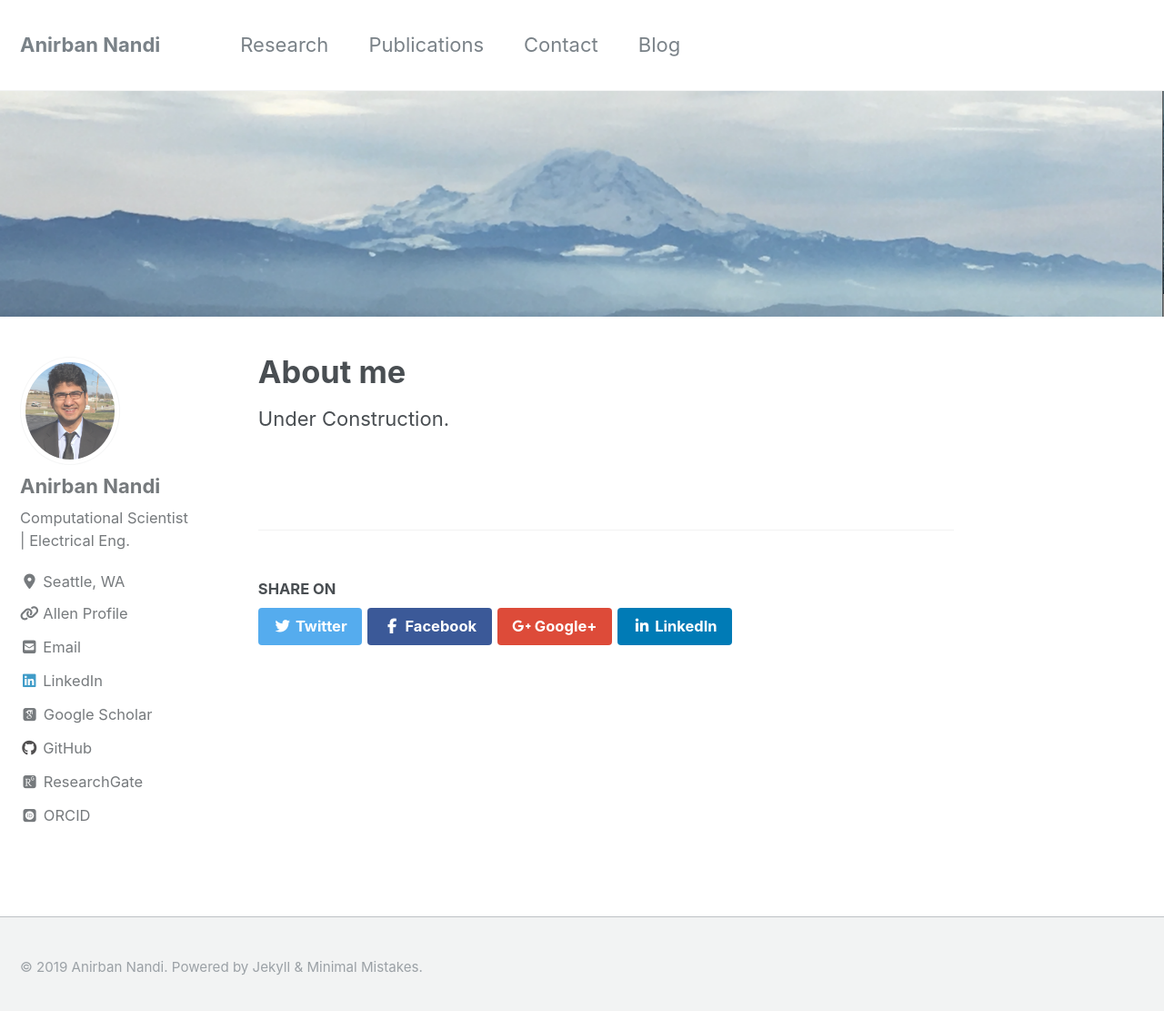
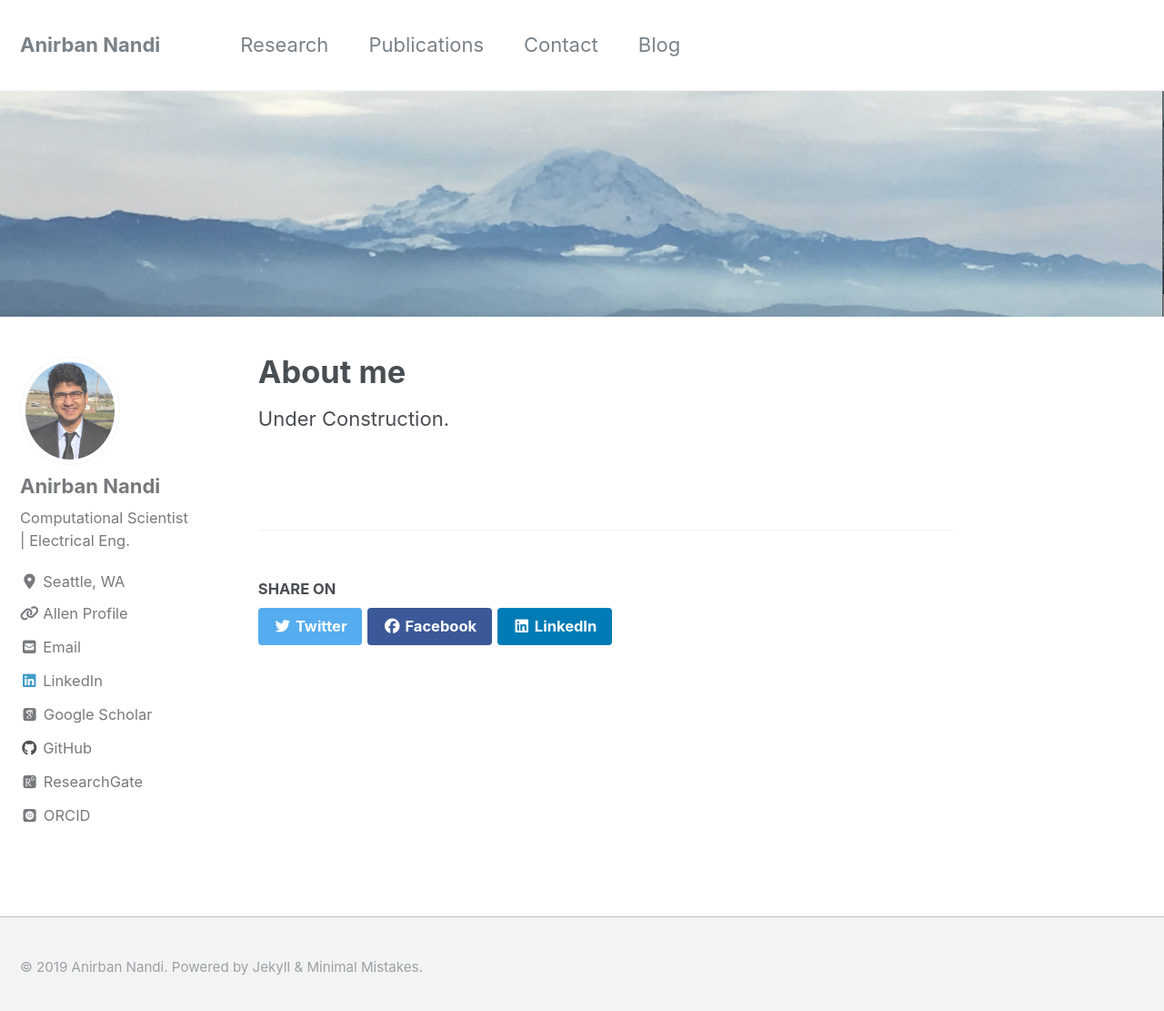
Before and after one commit to anirban6908/anirban6908.github.io, a Jekyll site: the page built from index.md, in a window 1280 px wide and 1119 px high. Shown: the top 1111 px of the window at 91% size. Built offline with Jekyll 4.4.1, drawn with Linux system fonts in a browser that asks for light colours; nearby versions of some CDN libraries; some web fonts are replaced.

Commit message:
Fixing the share script

```diff
--- a/_includes/social-share.html
+++ b/_includes/social-share.html
@@ -3,11 +3,9 @@
     <h4 class="page__share-title">{{ site.data.ui-text[site.locale].share_on_label | default: "Share on" }}</h4>
   {% endif %}
 
-  <a href="https://twitter.com/intent/tweet?{% if site.twitter.username %}via={{ site.twitter.username }}&{% endif %}text={{ page.title }} {{ page.url | absolute_url }}" class="btn btn--twitter" title="{{ site.data.ui-text[site.locale].share_on_label | default: 'Share on' }} Twitter"><i class="fa fa-fw fa-twitter" aria-hidden="true"></i><span> Twitter</span></a>
+  <a href="https://twitter.com/intent/tweet?{% if site.twitter.username %}via={{ site.twitter.username | url_encode }}&{% endif %}text={{ page.title | url_encode }}%20{{ page.url | absolute_url | url_encode }}" class="btn btn--twitter" onclick="window.open(this.href, 'window', 'left=20,top=20,width=500,height=500,toolbar=1,resizable=0'); return false;" title="{{ site.data.ui-text[site.locale].share_on_label | default: 'Share on' }} Twitter"><i class="fab fa-fw fa-twitter" aria-hidden="true"></i><span> Twitter</span></a>
 
-  <a href="https://www.facebook.com/sharer/sharer.php?u={{ page.url | absolute_url }}" class="btn btn--facebook" title="{{ site.data.ui-text[site.locale].share_on_label | default: 'Share on' }} Facebook"><i class="fa fa-fw fa-facebook" aria-hidden="true"></i><span> Facebook</span></a>
+  <a href="https://www.facebook.com/sharer/sharer.php?u={{ page.url | absolute_url | url_encode }}" class="btn btn--facebook" onclick="window.open(this.href, 'window', 'left=20,top=20,width=500,height=500,toolbar=1,resizable=0'); return false;" title="{{ site.data.ui-text[site.locale].share_on_label | default: 'Share on' }} Facebook"><i class="fab fa-fw fa-facebook" aria-hidden="true"></i><span> Facebook</span></a>
 
-  <a href="https://plus.google.com/share?url={{ page.url | absolute_url }}" class="btn btn--google-plus" title="{{ site.data.ui-text[site.locale].share_on_label | default: 'Share on' }} Google Plus"><i class="fa fa-fw fa-google-plus" aria-hidden="true"></i><span> Google+</span></a>
-
-  <a href="https://www.linkedin.com/shareArticle?mini=true&url={{ page.url | absolute_url }}" class="btn btn--linkedin" title="{{ site.data.ui-text[site.locale].share_on_label | default: 'Share on' }} LinkedIn"><i class="fa fa-fw fa-linkedin" aria-hidden="true"></i><span> LinkedIn</span></a>
+  <a href="https://www.linkedin.com/shareArticle?mini=true&url={{ page.url | absolute_url | url_encode }}" class="btn btn--linkedin" onclick="window.open(this.href, 'window', 'left=20,top=20,width=500,height=500,toolbar=1,resizable=0'); return false;" title="{{ site.data.ui-text[site.locale].share_on_label | default: 'Share on' }} LinkedIn"><i class="fab fa-fw fa-linkedin" aria-hidden="true"></i><span> LinkedIn</span></a>
 </section>
```
